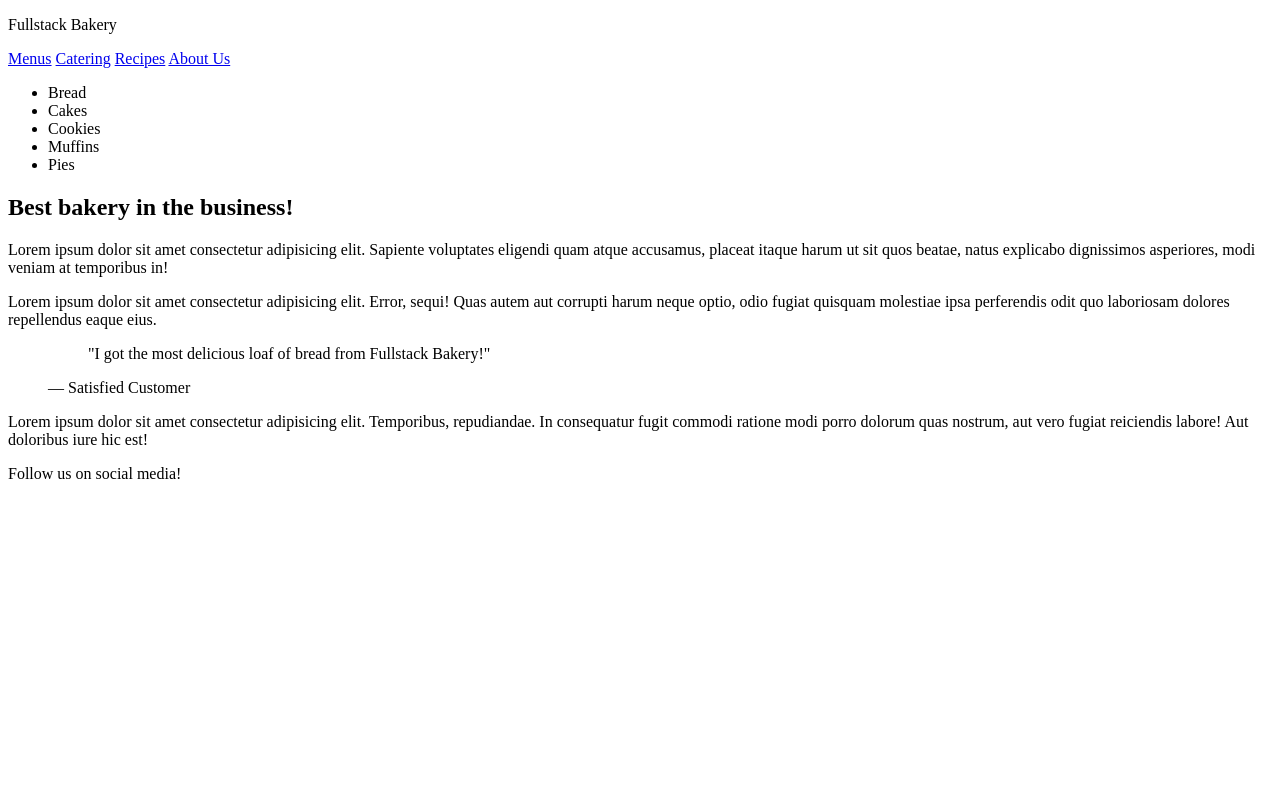
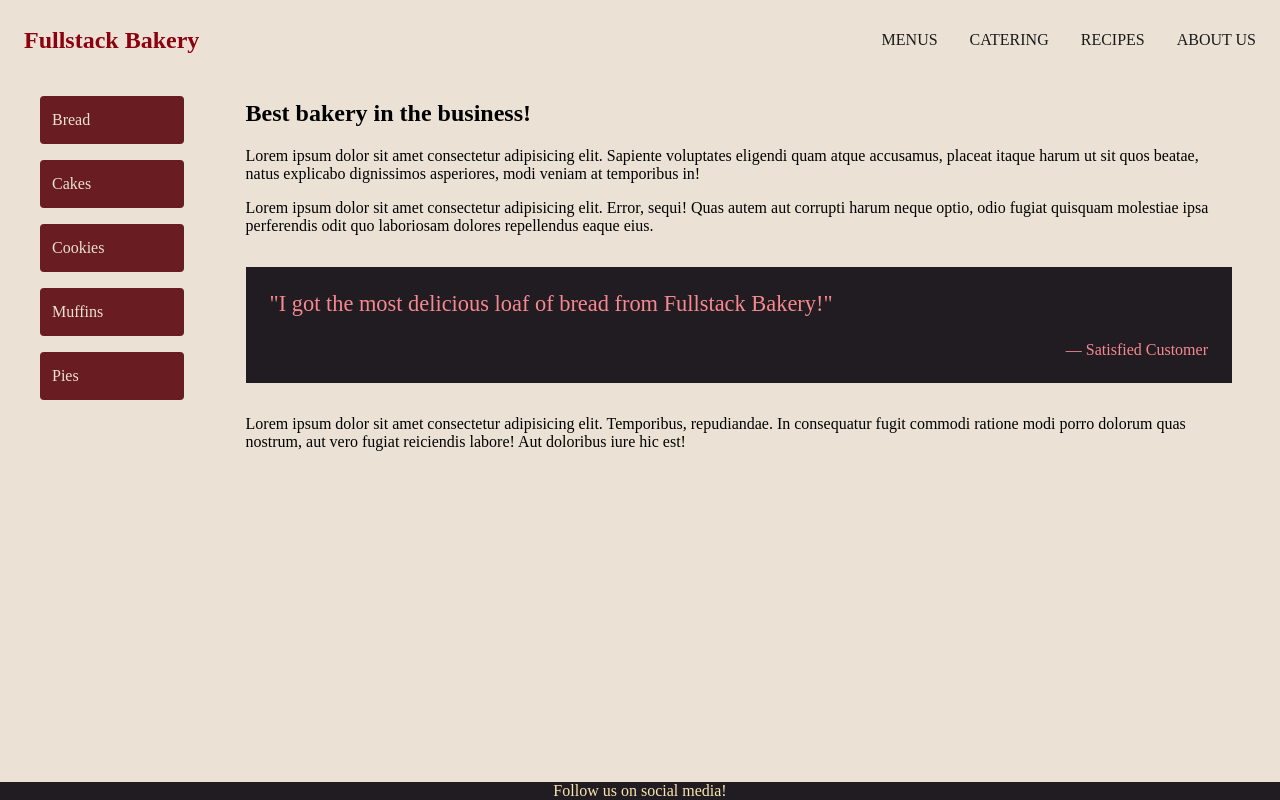
Before and after one commit to Cdcc00/fullstack-bakery, a plain HTML site: page index.html in a window 1280 px wide. Drawn offline with Linux system fonts and the light colour scheme.

Commit message:
add css file

```diff
--- /dev/null
+++ b/index.css
@@ -0,0 +1,90 @@
+body {
+  margin: 0;
+  height: 100vh;
+  box-sizing: border-box;
+  background-color: #ebe2d5;
+  display: flex;
+  flex-direction: column;
+}
+
+header {
+  height: 48px;
+  display: flex;
+  padding: 16px 24px 16px 24px;
+  justify-content: space-between;
+  align-items: center;
+}
+
+nav {
+  display: flex;
+  gap: 4ch;
+}
+
+.topnavitem {
+  color: #1a1a1a;
+  font-size: 16px;
+  text-decoration: none;
+  text-transform: uppercase;
+  font-display: none;
+}
+
+.topnavitem:hover {
+  color: #691c22;
+}
+
+.brand {
+  font-size: 24px;
+  font-weight: 600;
+  color: #8d000f;
+}
+
+main {
+  flex-grow: 1;
+  display: flex;
+  justify-content: start;
+  gap: 5%;
+  padding-right: 48px;
+}
+
+ul {
+  display: flex;
+  flex-direction: column;
+  gap: 16px;
+}
+
+li {
+  list-style: none;
+  width: 120px;
+  height: 24px;
+  background-color: #691c22;
+  color: #ebe2d5;
+  display: flex;
+  align-items: center;
+  padding: 12px;
+  border-radius: 4px;
+}
+
+.testimonial {
+  background-color: #201c21;
+  color: #f8888f;
+  margin: 2rem 0 2rem 0;
+  padding: 24px;
+  display: flex;
+  flex-direction: column;
+  gap: 24px;
+}
+
+blockquote {
+  margin: 0;
+  font-size: 1.4rem;
+}
+
+figcaption {
+  text-align: end;
+}
+
+footer {
+  background-color: #201c21;
+  color: #fbe5b1;
+  text-align: center;
+}
--- a/index.html
+++ b/index.html
@@ -1,16 +1,17 @@
-<!DOCTYPE html>
+<!doctype html>
 <html lang="en">
   <head>
     <title>Fullstack Bakery</title>
+    <link rel="stylesheet" href="index.css" />
   </head>
   <body>
     <header>
       <p class="brand">Fullstack Bakery</p>
       <nav>
-        <a href="#">Menus</a>
-        <a href="#">Catering</a>
-        <a href="#">Recipes</a>
-        <a href="#">About Us</a>
+        <a class="topnavitem" href="#">Menus</a>
+        <a class="topnavitem" href="#">Catering</a>
+        <a class="topnavitem" href="#">Recipes</a>
+        <a class="topnavitem" href="#">About Us</a>
       </nav>
     </header>
     <main>
```
